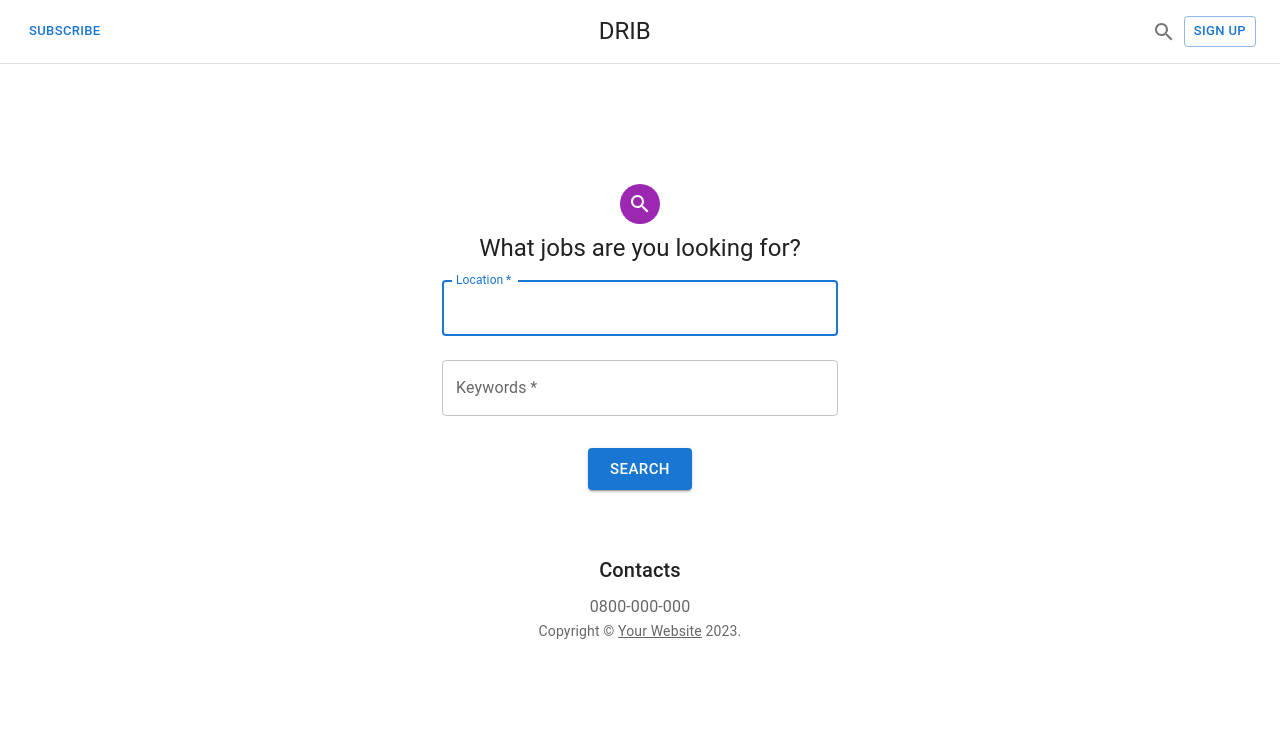
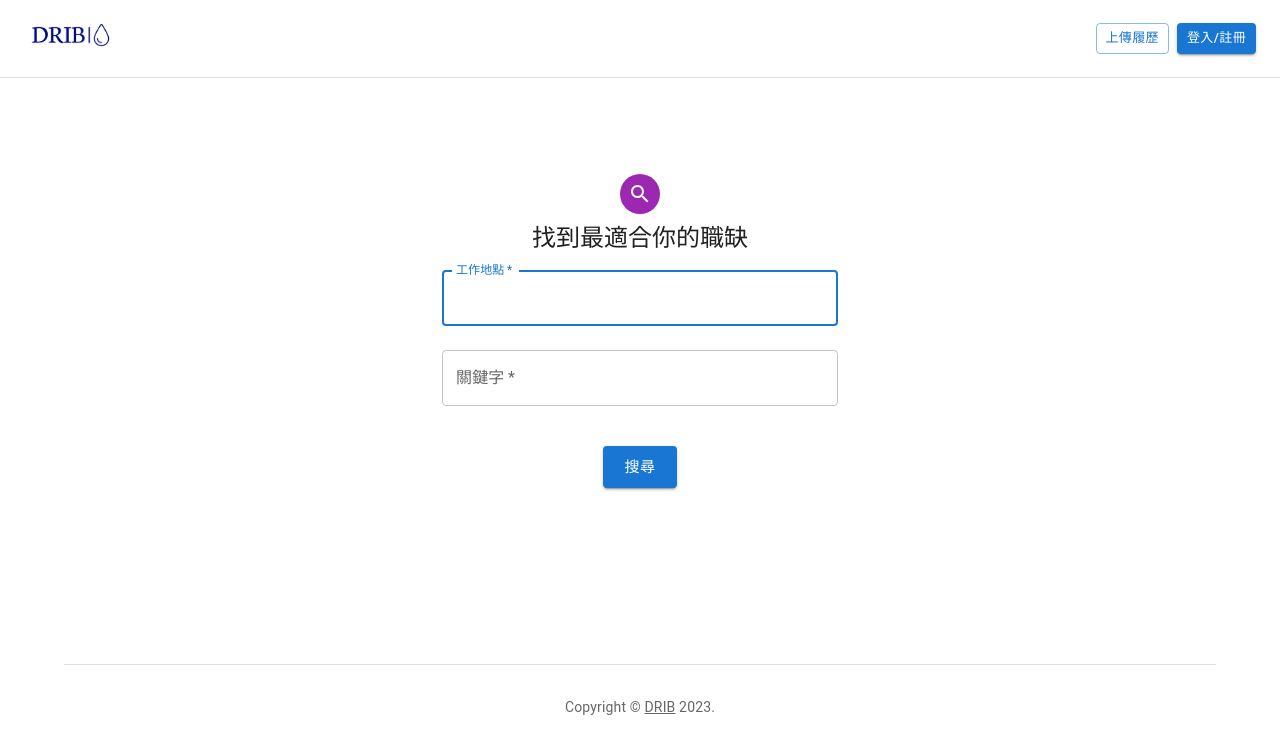
Before and after one commit to DRIB-NTU/DRIB-frontend, a React (Create React App) app: page / in a window 1280 px wide. Shown: the top 754 px of the page. Built offline with nearby package versions, Linux system fonts and the light colour scheme.

Commit message:
header and footer

```diff
--- a/src/components/Footer.tsx
+++ b/src/components/Footer.tsx
@@ -3,10 +3,13 @@ import Box from '@mui/material/Box';
 import Container from '@mui/material/Container';
 import Typography from '@mui/material/Typography';
 import Link from '@mui/material/Link';
+import Divider from '@mui/material/Divider';
+import Toolbar from '@mui/material/Toolbar';
 
 function Copyright() {
   return (
-    <Typography variant="body2" color="text.secondary" align="center">
+    <Container>
+      <Typography variant="body2" color="text.secondary" align="center">
       {'Copyright © '}
       <Link color="inherit" href="https://mui.com/">
         Your Website
@@ -14,6 +17,7 @@ function Copyright() {
       {new Date().getFullYear()}
       {'.'}
     </Typography>
+    </Container>
   );
 }
 
@@ -26,21 +30,28 @@ export default function Footer(props: FooterProps) {
   const { description, title } = props;
 
   return (
-    <Box component="footer" sx={{ bgcolor: 'background.paper', py: 6 }}>
-      <Container maxWidth="lg">
-        <Typography variant="h6" align="center" gutterBottom>
-          {title}
-        </Typography>
-        <Typography
-          variant="subtitle1"
-          align="center"
-          color="text.secondary"
-          component="p"
-        >
-          {description}
-        </Typography>
-        <Copyright />
-      </Container>
-    </Box>
+    <Container component="footer" >
+      {/* <Link href="#" color="inherit">
+        關於我們
+      </Link>
+      <Link href="#" color="inherit">
+        幫助中心
+      </Link>
+      <Link href="#" color="inherit">
+        隱私
+      </Link>
+      <Link href="#" color="inherit">
+        條款
+      </Link> */}
+      <Divider/>
+      <Typography variant="body2" color="text.secondary" align="center" sx={{mt:4}}>
+      {'Copyright © '}
+      <Link color="inherit" href="https://mui.com/">
+        DRIB
+      </Link>{' '}
+      {new Date().getFullYear()}
+      {'.'}
+    </Typography>
+    </Container>
   );
 }
--- a/src/components/Header.tsx
+++ b/src/components/Header.tsx
@@ -1,10 +1,13 @@
 import * as React from 'react';
+import {useState} from 'react';
 import Toolbar from '@mui/material/Toolbar';
 import Button from '@mui/material/Button';
 import IconButton from '@mui/material/IconButton';
-import SearchIcon from '@mui/icons-material/Search';
 import Typography from '@mui/material/Typography';
 import Link from '@mui/material/Link';
+import AccountCircleIcon from '@mui/icons-material/AccountCircle';
+import Box from '@mui/material/Box';
+import BookmarkIcon from '@mui/icons-material/Bookmark';
 
 interface HeaderProps {
   sections: ReadonlyArray<{
@@ -13,48 +16,63 @@ interface HeaderProps {
   }>;
   title: string;
 }
+export default function Header(props: HeaderProps) {
+  const [logged, setlogged] = useState(false);
+  const changesaved =()=>{
+    setlogged(true);
+  }
+  const login=()=>{
+    if(logged){
+      return(
+        <div>
+          <IconButton>
+          <AccountCircleIcon fontSize="large"/>
+        </IconButton>
+        <IconButton>
+          <BookmarkIcon fontSize="large" color="primary"/>
+        </IconButton>
+        </div>
+      );
+    }
+    else{
+      return(
+        <Button variant="contained" size="small" onClick={changesaved}>
+          登入/註冊
+        </Button>
+      );
+    }
 
-export default function Header(props: HeaderProps) {
+  }
   const { sections, title } = props;
 
   return (
     <React.Fragment>
-      <Toolbar sx={{ borderBottom: 1, borderColor: 'divider' }}>
-        <Button size="small">Subscribe</Button>
+      <Toolbar sx={{ borderBottom: 1, borderColor: 'divider', gap: 1 }}>
+        <Box id="title"
+        sx={{
+          align:"left",
+          flex:1,
+          padding:"0px",
+
+        }}>
+          <img src={require("../img/drib-low-resolution-color-logo.png")} alt="DRIB" height="70px"></img>
+        </Box>
         <Typography
           component="h2"
           variant="h5"
           color="inherit"
-          align="center"
+          align="left"
           noWrap
           sx={{ flex: 1 }}
         >
-          {title}
         </Typography>
-        <IconButton>
-          <SearchIcon />
-        </IconButton>
-        <Button variant="outlined" size="small">
-          Sign up
+        {/* <Button size="large" component="label" variant="text" sx={{left:"0px"}} color="primary">DRIB</Button> */}
+
+        <Button size="small" variant="outlined" component="label">
+          上傳履歷
+          <input hidden accept="application/pdf" multiple type="file" />
         </Button>
-      </Toolbar>
-      <Toolbar
-        component="nav"
-        variant="dense"
-        sx={{ justifyContent: 'space-between', overflowX: 'auto' }}
-      >
-        {sections.map((section) => (
-          <Link
-            color="inherit"
-            noWrap
-            key={section.title}
-            variant="body2"
-            href={section.url}
-            sx={{ p: 1, flexShrink: 0 }}
-          >
-            {section.title}
-          </Link>
-        ))}
+        {login()}
       </Toolbar>
     </React.Fragment>
   );
--- a/src/pages/HomePage.tsx
+++ b/src/pages/HomePage.tsx
@@ -35,23 +35,24 @@ export default function HomePage() {
           onSubmit={handleSubmit}
           noValidate
           sx={{
-            marginTop: 8,
+            marginTop: 11,
             display: 'flex',
             flexDirection: 'column',
             alignItems: 'center',
+            marginBottom:20,
         }}>
           <Avatar sx={{ m: 1, bgcolor: 'secondary.main' }}>
             <SearchIcon />
           </Avatar>
           <Typography component="h1" variant="h5">
-          What jobs are you looking for?
+            找到最適合你的職缺
           </Typography>
           <TextField
             margin="normal"
             required
             fullWidth
             id="location"
-          label="Location"
+            label="工作地點"
             name="location"
             autoFocus
           />
@@ -60,16 +61,16 @@ export default function HomePage() {
             required
             fullWidth
             name="keywords"
-          label="Keywords"
+            label="關鍵字"
             id="keywords"
           />
           <Button
             type="submit"
             size="large"
             variant="contained"
-          sx={{ mt: 3, mb: 2 }}
+            sx={{ mt: 4, mb: 2 }}
           >
-          Search
+            搜尋
           </Button>
         </Box>
       </Container>
```
Also changed, not shown: src/img/drib-low-resolution-color-logo.png (added). Lines whose indentation alone changed are shown as unchanged.
